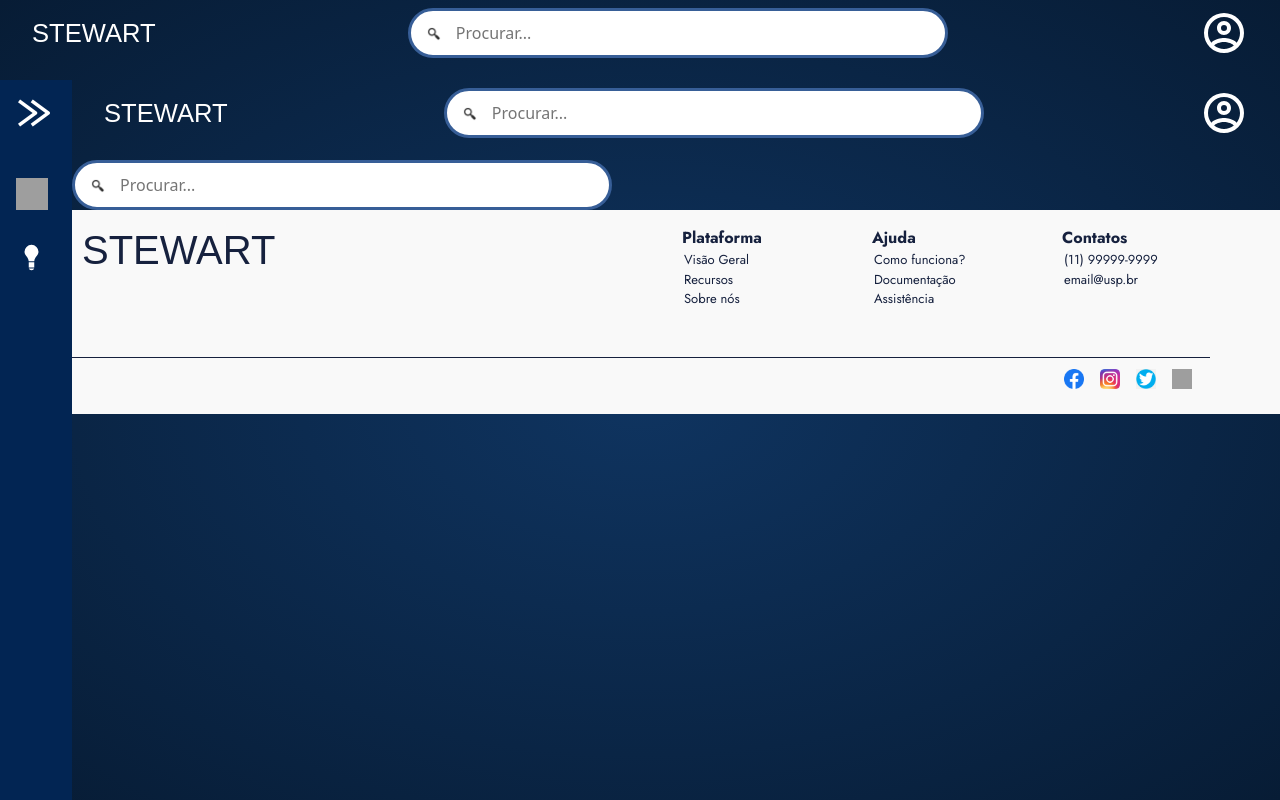
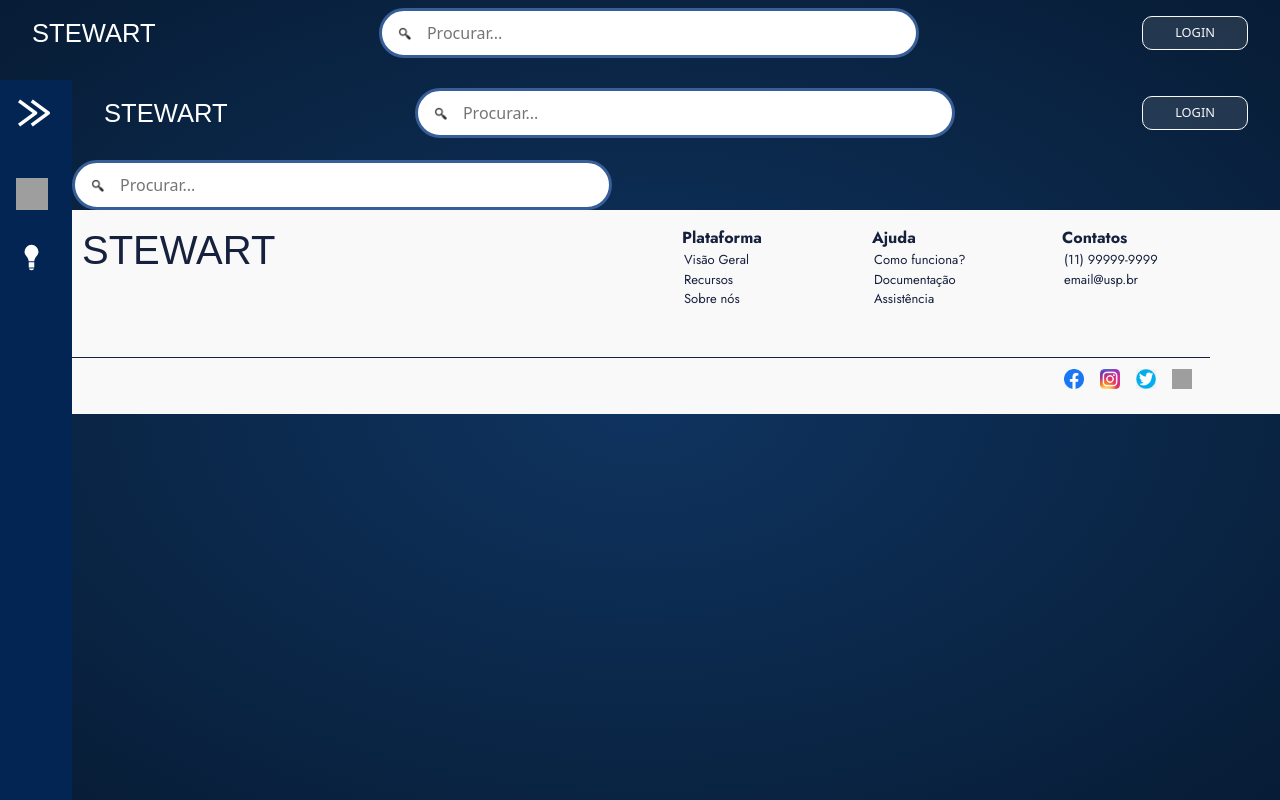
Before and after one commit to RP2-startups/stewart-frontend, a JavaScript app: page /search in a window 1280 px wide. Built offline with nearby package versions, Linux system fonts and the light colour scheme; grey boxes are pictures that could not be loaded; a web font is replaced by a local one.

Commit message:
Fix loginIcon

```diff
--- a/src/components/NavBar.vue
+++ b/src/components/NavBar.vue
@@ -14,7 +14,7 @@ import { loginStore } from "@/store/loginStore"
       <div>
         <SearchBar />
       </div>
-      <button v-if="loginStore.isLogged" class="btn btn-login text-light" @click="open = true">
+      <button v-if="!loginStore.isLogged" class="btn btn-login text-light" @click="open = true">
         LOGIN
       </button>
       <img v-else :src="getUrl(profilePicture)" class="img-login" @click="toggleDropdown()" />
```
